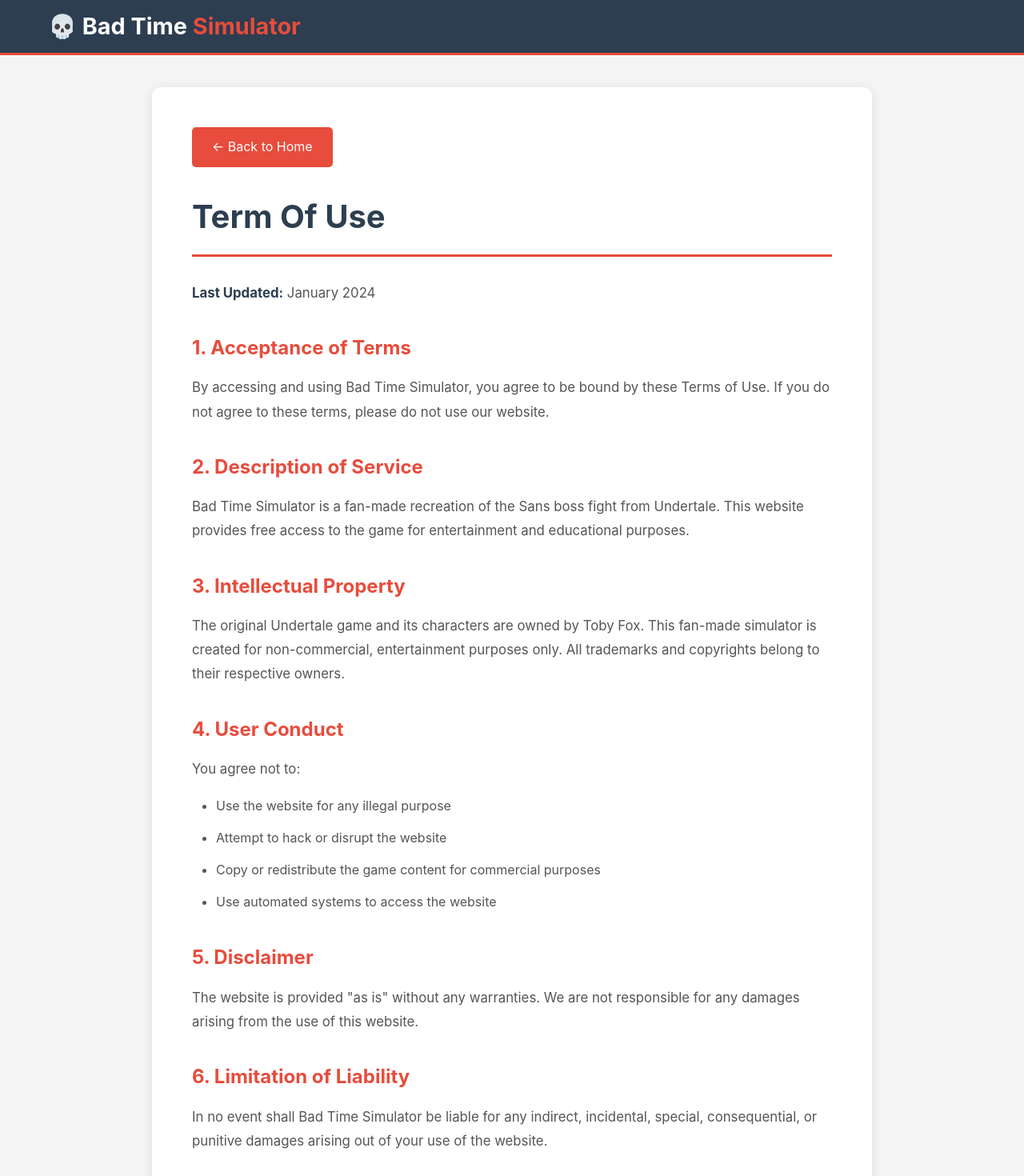
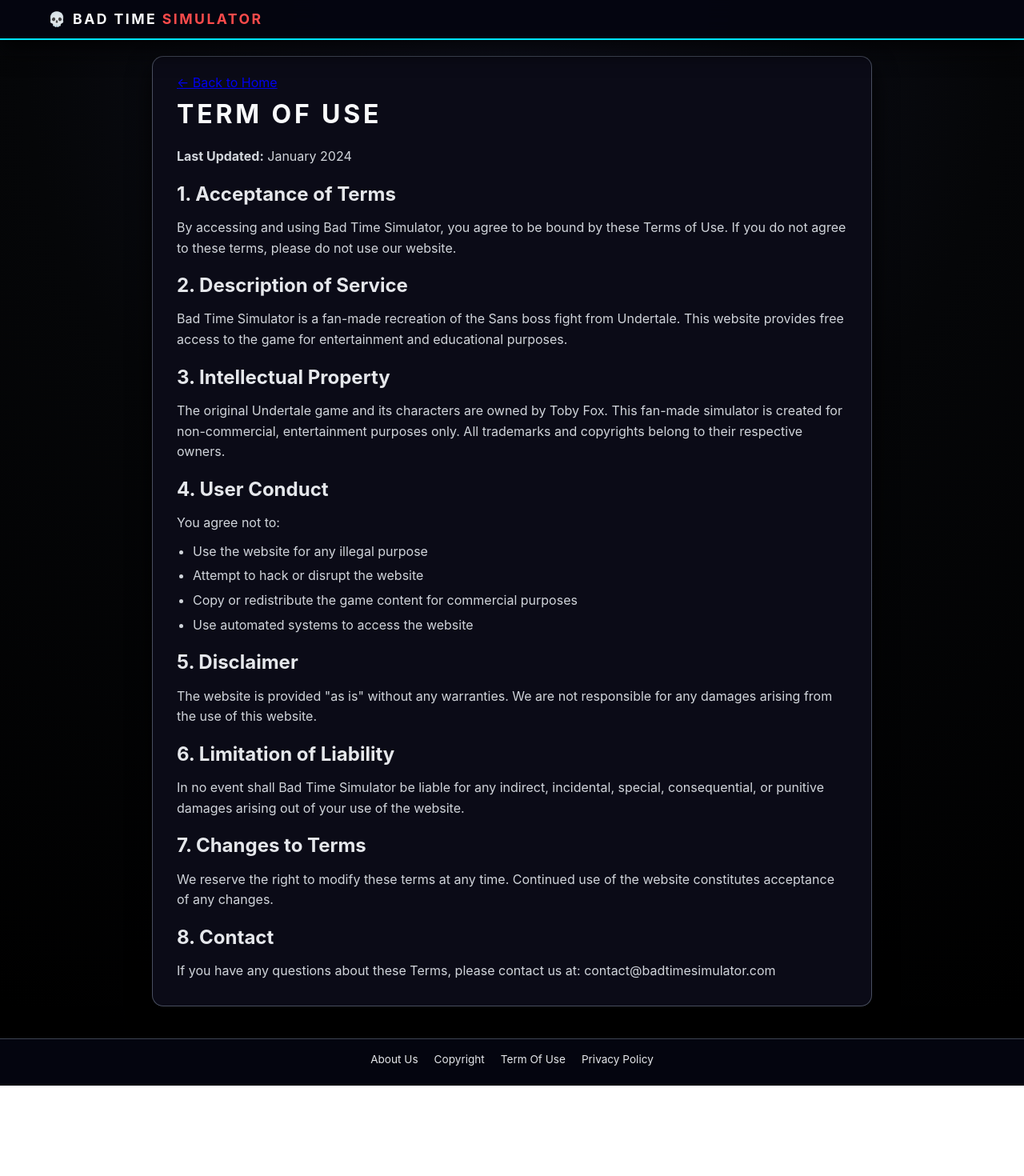
Before and after one commit to lunianfu1986/bad-time-simulator-nextjs, a Next.js app: page /terms in a window 1280 px wide. Shown: the top 1470 px of the page at 80% size. After the commit the page ends 1357 px from the top, so only its background shows below. Built offline with nearby package versions, Linux system fonts and the light colour scheme.

Commit message:
Update globals.css

```diff
--- a/app/globals.css
+++ b/app/globals.css
@@ -2,18 +2,22 @@
 
 body {
   font-family: -apple-system, BlinkMacSystemFont, 'Segoe UI', Arial, sans-serif;
-  background: #f5f5f5;
-  color: #333;
+  background: radial-gradient(circle at top, #111322 0, #050608 45%, #000 100%);
+  color: #f5f5f5;
   line-height: 1.6;
 }
 
+/* 顶部导航 */
+
 .top-nav {
-  background: #2c3e50;
+  background: rgba(5, 6, 16, 0.96);
   padding: 10px 0;
-  border-bottom: 3px solid #e74c3c;
+  border-bottom: 2px solid #00e5ff;
   position: sticky;
   top: 0;
   z-index: 1000;
+  box-shadow: 0 14px 28px rgba(0, 0, 0, 0.75);
+  backdrop-filter: blur(14px);
 }
 
 .nav-container {
@@ -23,77 +27,97 @@
   display: flex;
   justify-content: space-between;
   align-items: center;
-  flex-wrap: wrap;
+}
+
+.logo {
+  color: #f9fafb;
+  font-size: 1.1em;
+  font-weight: bold;
+  text-decoration: none;
+  letter-spacing: 0.14em;
+  text-transform: uppercase;
+}
+
+.logo span {
+  color: #ff4b4b;
+}
+
+.nav-links {
+  display: flex;
   gap: 15px;
 }
 
-.logo {
-  font-size: 1.8em;
-  font-weight: bold;
-  color: #fff;
+.nav-links a {
+  color: #e5e7eb;
   text-decoration: none;
+  font-size: 0.85em;
   cursor: pointer;
-  transition: opacity 0.3s;
+  text-transform: uppercase;
+  letter-spacing: 0.12em;
+  padding: 4px 10px;
+  border-radius: 999px;
+  border: 1px solid transparent;
+  transition: all 0.18s ease-out;
 }
 
-.logo:hover {
-  opacity: 0.8;
+.nav-links a:hover {
+  color: #f9fafb;
+  border-color: rgba(0, 229, 255, 0.6);
+  background: rgba(0, 0, 0, 0.85);
+  box-shadow: 0 0 18px rgba(0, 229, 255, 0.35);
 }
 
-.logo span { color: #e74c3c; }
-
-.nav-links {
-  display: flex;
-  gap: 25px;
-  align-items: center;
-}
-
-.nav-links a {
-  color: #fff;
-  text-decoration: none;
-  padding: 5px 10px;
-  transition: color 0.3s;
-  cursor: pointer;
-}
-
-.nav-links a:hover { color: #e74c3c; }
+/* 搜索框 */
 
 .search-box {
   display: flex;
-  background: #34495e;
-  border-radius: 20px;
-  padding: 5px 15px;
+  align-items: center;
+  gap: 5px;
+  padding: 3px 6px;
+  border-radius: 999px;
+  background: rgba(13, 15, 28, 0.9);
+  border: 1px solid rgba(148, 163, 184, 0.5);
 }
 
 .search-box input {
-  background: none;
+  padding: 5px 10px;
+  border-radius: 999px;
   border: none;
-  color: #fff;
-  padding: 5px 10px;
+  background: transparent;
+  color: #e5e7eb;
+  font-size: 0.8em;
   outline: none;
-  width: 200px;
 }
 
-.search-box input::placeholder { color: #95a5a6; }
+.search-box input::placeholder {
+  color: #6b7280;
+}
 
 .search-box button {
-  background: none;
+  background: rgba(0, 229, 255, 0.18);
   border: none;
-  color: #fff;
+  color: #00e5ff;
+  padding: 5px 10px;
+  border-radius: 50%;
   cursor: pointer;
+  font-size: 0.8em;
 }
+
+.search-box button:hover {
+  background: rgba(0, 229, 255, 0.35);
+}
+
+/* 主容器 */
 
 .container {
   max-width: 1200px;
-  margin: 0 auto;
-  padding: 30px 20px;
+  margin: 20px auto;
+  padding: 0 20px 40px 20px;
 }
 
+/* 游戏区域 */
+
 .game-wrapper {
-  background: #fff;
-  border-radius: 10px;
-  padding: 20px;
-  box-shadow: 0 2px 10px rgba(0,0,0,0.1);
   margin-bottom: 30px;
 }
 
@@ -101,38 +125,56 @@
   display: flex;
   justify-content: space-between;
   align-items: center;
-  margin-bottom: 15px;
-  flex-wrap: wrap;
+}
+
+.game-header h1 {
+  font-size: 2.1em;
+  color: #f9fafb;
+  letter-spacing: 0.18em;
+  text-transform: uppercase;
+  text-shadow: 0 0 20px rgba(255, 255, 255, 0.25);
+}
+
+.game-header p {
+  color: #9ca3af;
+  font-size: 0.95em;
+}
+
+.game-controls {
+  display: flex;
   gap: 10px;
 }
 
-.game-header h1 { color: #2c3e50; font-size: 2em; }
-
-.game-controls { display: flex; gap: 10px; }
-
 .control-btn {
-  background: #e74c3c;
-  color: #fff;
+  background: linear-gradient(135deg, #00e5ff, #4df3ff);
+  color: #020617;
   border: none;
   padding: 10px 20px;
-  border-radius: 5px;
+  border-radius: 999px;
   cursor: pointer;
-  font-size: 1em;
-  transition: all 0.3s;
+  font-size: 0.9em;
+  text-transform: uppercase;
+  letter-spacing: 0.12em;
+  transition: all 0.18s ease-out;
+  box-shadow: 0 0 22px rgba(0, 229, 255, 0.45);
 }
 
 .control-btn:hover {
-  background: #c0392b;
-  transform: translateY(-2px);
+  transform: translateY(-1px);
+  box-shadow: 0 0 40px rgba(0, 229, 255, 0.75);
 }
+
+/* 可以给第二个按钮做个反色（如果你想手动改类名的话再加，这里先保持通用） */
 
 .game-container {
   position: relative;
-  width: 100%;
-  background: #000;
-  border-radius: 8px;
+  margin-top: 15px;
+  border-radius: 16px;
   overflow: hidden;
+  box-shadow: 0 18px 40px rgba(0, 0, 0, 0.9);
   height: 600px;
+  background: radial-gradient(circle at top, #181829 0, #050608 70%);
+  border: 1px solid rgba(148, 163, 184, 0.45);
 }
 
 .game-container.fullscreen {
@@ -143,6 +185,9 @@
   height: 100vh;
   z-index: 9999;
   border-radius: 0;
+  border: none;
+  box-shadow: none;
+  background: #000;
 }
 
 .game-frame {
@@ -151,257 +196,317 @@
   border: none;
 }
 
+/* Loading 蒙层 */
+
 .loading {
   position: absolute;
-  top: 50%;
-  left: 50%;
-  transform: translate(-50%, -50%);
-  text-align: center;
-  color: #fff;
+  inset: 0;
+  background: radial-gradient(circle at top, rgba(0, 229, 255, 0.15), transparent 65%),
+              rgba(0, 0, 0, 0.9);
+  display: flex;
+  flex-direction: column;
+  justify-content: center;
+  align-items: center;
+  color: #e5e7eb;
   z-index: 10;
+  font-size: 0.95em;
 }
 
 .spinner {
-  border: 4px solid rgba(255,255,255,0.1);
-  border-left-color: #e74c3c;
+  width: 40px;
+  height: 40px;
+  border: 4px solid rgba(148, 163, 184, 0.3);
+  border-top-color: #00e5ff;
   border-radius: 50%;
-  width: 50px;
-  height: 50px;
   animation: spin 1s linear infinite;
-  margin: 0 auto 20px;
+  margin-bottom: 10px;
 }
 
-@keyframes spin { to { transform: rotate(360deg); } }
+@keyframes spin {
+  to { transform: rotate(360deg); }
+}
+
+.loading span {
+  position: relative;
+}
+
+.loading span::after {
+  content: " ...";
+  animation: dots 1.1s infinite steps(4, end);
+}
+
+@keyframes dots {
+  0%   { content: ""; }
+  25%  { content: "."; }
+  50%  { content: ".."; }
+  75%  { content: "..."; }
+}
+
+/* 退出全屏按钮 */
 
 .exit-fullscreen-btn {
-  position: fixed;
-  top: 20px;
-  right: 20px;
-  background: rgba(231, 76, 60, 0.9);
-  color: #fff;
-  border: none;
-  padding: 12px 25px;
-  border-radius: 5px;
+  position: absolute;
+  top: 10px;
+  right: 15px;
+  background: rgba(0, 0, 0, 0.78);
+  color: #e5e7eb;
+  border: 1px solid rgba(148, 163, 184, 0.7);
+  padding: 5px 12px;
+  border-radius: 999px;
   cursor: pointer;
-  z-index: 10000;
-  font-size: 1em;
+  z-index: 11;
+  font-size: 0.75em;
+  text-transform: uppercase;
+  letter-spacing: 0.12em;
 }
 
 .exit-fullscreen-btn:hover {
-  background: rgba(192, 57, 43, 0.9);
+  background: rgba(0, 0, 0, 0.95);
+  color: #00e5ff;
+  border-color: #00e5ff;
 }
 
+/* 内容区块 */
+
 .content-section {
-  background: #fff;
-  border-radius: 10px;
-  padding: 30px;
+  background: rgba(12, 12, 24, 0.98);
+  padding: 20px;
   margin-bottom: 20px;
-  box-shadow: 0 2px 10px rgba(0,0,0,0.1);
+  border-radius: 14px;
+  box-shadow: 0 14px 30px rgba(0, 0, 0, 0.8);
+  border: 1px solid rgba(148, 163, 184, 0.35);
 }
 
 .content-section h2 {
-  color: #2c3e50;
-  font-size: 2em;
-  margin-bottom: 20px;
-  border-bottom: 3px solid #e74c3c;
-  padding-bottom: 10px;
+  margin-bottom: 10px;
+  color: #f9fafb;
+  text-transform: uppercase;
+  letter-spacing: 0.16em;
+  font-size: 1.05em;
 }
 
 .content-section h3 {
-  color: #e74c3c;
-  font-size: 1.5em;
-  margin: 25px 0 15px;
+  margin-top: 15px;
+  margin-bottom: 8px;
+  color: #e5e7eb;
+  font-size: 0.98em;
 }
 
 .content-section p {
-  color: #555;
-  font-size: 1.05em;
-  margin-bottom: 15px;
+  margin-bottom: 10px;
+  color: #d1d5db;
+  font-size: 0.93em;
 }
+
+/* 特性卡片 */
 
 .feature-grid {
   display: grid;
-  grid-template-columns: repeat(auto-fit, minmax(250px, 1fr));
-  gap: 20px;
-  margin: 20px 0;
+  grid-template-columns: repeat(auto-fit, minmax(220px, 1fr));
+  gap: 15px;
+  margin-top: 10px;
 }
 
 .feature-card {
-  background: #f8f9fa;
-  border-left: 4px solid #e74c3c;
-  padding: 20px;
-  border-radius: 5px;
-  transition: all 0.3s;
+  background: rgba(15, 23, 42, 0.98);
+  padding: 15px;
+  border-radius: 10px;
+  border: 1px solid rgba(148, 163, 184, 0.45);
+  box-shadow: 0 10px 22px rgba(0, 0, 0, 0.8);
 }
 
-.feature-card:hover {
-  transform: translateX(5px);
-  box-shadow: 0 5px 15px rgba(0,0,0,0.1);
+.feature-card h4 {
+  margin-bottom: 8px;
+  color: #f9fafb;
+  font-size: 0.95em;
+  letter-spacing: 0.08em;
+  text-transform: uppercase;
 }
 
-.feature-card h4 { color: #2c3e50; margin-bottom: 10px; font-size: 1.2em; }
-.feature-card p { color: #666; font-size: 0.95em; margin: 0; }
+.feature-card p {
+  color: #d1d5db;
+  font-size: 0.9em;
+}
+
+/* 提示框 */
 
 .info-box {
-  background: #fff3cd;
-  border-left: 4px solid #ffc107;
-  padding: 20px;
-  margin: 20px 0;
-  border-radius: 5px;
+  background: radial-gradient(circle at top left, rgba(0, 229, 255, 0.15), transparent 55%),
+              rgba(15, 23, 42, 0.96);
+  border-left: 5px solid #00e5ff;
+  padding: 15px;
+  margin-top: 10px;
+  border-radius: 10px;
 }
 
-.info-box.warning { background: #f8d7da; border-left-color: #dc3545; }
-.info-box.success { background: #d4edda; border-left-color: #28a745; }
-.info-box h4 { margin-bottom: 10px; font-size: 1.2em; }
+.info-box h4 {
+  margin-bottom: 8px;
+  color: #f9fafb;
+}
+
+.info-box.warning {
+  border-left-color: #f97316;
+}
+
+.info-box.success {
+  border-left-color: #22c55e;
+}
+
+/* 攻击列表 */
 
 .attack-list {
-  display: grid;
-  grid-template-columns: repeat(auto-fill, minmax(180px, 1fr));
+  display: flex;
+  flex-wrap: wrap;
   gap: 10px;
-  margin: 20px 0;
+  margin-top: 10px;
 }
 
 .attack-item {
-  background: #f8f9fa;
-  border: 1px solid #dee2e6;
-  padding: 12px;
-  border-radius: 5px;
-  text-align: center;
-  transition: all 0.3s;
-  cursor: pointer;
+  background: rgba(15, 23, 42, 0.98);
+  padding: 8px 12px;
+  border-radius: 999px;
+  font-size: 0.85em;
+  color: #e5e7eb;
+  border: 1px solid rgba(148, 163, 184, 0.6);
 }
 
-.attack-item:hover {
-  background: #e74c3c;
-  color: #fff;
-  transform: scale(1.05);
-}
+/* 页脚 */
 
-footer {
-  background: #2c3e50;
-  color: #bdc3c7;
-  padding: 30px 20px;
+.footer {
+  background: rgba(5, 6, 16, 0.98);
+  color: #9ca3af;
+  padding: 15px 0;
   text-align: center;
-}
-
-footer p { margin: 5px 0; }
-
-@media (max-width: 768px) {
-  .nav-links { display: none; }
-  .search-box { width: 100%; }
-  .search-box input { width: 100%; }
-  .game-header h1 { font-size: 1.5em; }
-  .game-container { height: 400px; }
-  .content-section { padding: 20px; }
-  .content-section h2 { font-size: 1.5em; }
-}
-/* ========== Footer 样式 ========== */
-.footer {
-  background: linear-gradient(180deg, #5a8a9a 0%, #7ba3b0 100%);
-  color: #fff;
-  padding: 15px 20px;
+  margin-top: 40px;
+  border-top: 1px solid rgba(148, 163, 184, 0.4);
+  box-shadow: 0 -12px 24px rgba(0, 0, 0, 0.8);
 }
 
 .footer-links {
   display: flex;
   justify-content: center;
-  gap: 60px;
-  flex-wrap: wrap;
+  gap: 20px;
+  margin-bottom: 6px;
 }
 
-.footer-links a {
-  color: #fff;
+.footer a {
+  color: #e5e7eb;
   text-decoration: none;
-  font-size: 1em;
-  font-weight: 500;
-  transition: opacity 0.3s;
+  font-size: 0.85em;
 }
 
-.footer-links a:hover {
-  opacity: 0.8;
-  text-decoration: underline;
+.footer a:hover {
+  color: #00e5ff;
 }
 
-/* ========== 二级页面样式 ========== */
+/* 子页面（About / Terms / Privacy / Copyright） */
+
 .sub-page {
-  min-height: calc(100vh - 200px);
-  background: #f5f5f5;
-  padding: 40px 20px;
+  min-height: 100vh;
+  background: radial-gradient(circle at top, #111322 0, #050608 45%, #000 100%);
+}
+
+.sub-page-header {
+  background: rgba(5, 6, 16, 0.96);
+  color: #f9fafb;
+  padding: 10px 20px;
+  display: flex;
+  justify-content: space-between;
+  align-items: center;
+  border-bottom: 1px solid rgba(148, 163, 184, 0.45);
+  box-shadow: 0 10px 24px rgba(0, 0, 0, 0.8);
+}
+
+.sub-page-header a {
+  color: #e5e7eb;
+  text-decoration: none;
+  font-size: 0.85em;
+}
+
+.sub-page-header a:hover {
+  color: #00e5ff;
 }
 
 .sub-page-content {
   max-width: 900px;
-  margin: 0 auto;
-  background: #fff;
-  padding: 50px;
-  border-radius: 10px;
-  box-shadow: 0 2px 15px rgba(0,0,0,0.1);
+  margin: 20px auto;
+  background: rgba(12, 12, 24, 0.98);
+  padding: 20px 30px;
+  border-radius: 14px;
+  box-shadow: 0 14px 30px rgba(0, 0, 0, 0.9);
+  border: 1px solid rgba(148, 163, 184, 0.45);
 }
 
 .sub-page-content h1 {
-  color: #2c3e50;
-  font-size: 2.5em;
-  margin-bottom: 30px;
-  padding-bottom: 15px;
-  border-bottom: 3px solid #e74c3c;
+  margin-bottom: 15px;
+  color: #f9fafb;
+  letter-spacing: 0.12em;
+  text-transform: uppercase;
 }
 
 .sub-page-content h2 {
-  color: #e74c3c;
-  font-size: 1.5em;
-  margin: 35px 0 15px;
+  margin-top: 15px;
+  margin-bottom: 10px;
+  color: #e5e7eb;
 }
 
 .sub-page-content p {
-  color: #555;
-  font-size: 1.05em;
-  margin-bottom: 15px;
-  line-height: 1.8;
+  margin-bottom: 10px;
+  color: #d1d5db;
 }
 
 .sub-page-content ul {
-  margin: 15px 0 20px 30px;
-  color: #555;
-  line-height: 2;
+  margin-left: 20px;
+  margin-bottom: 10px;
+  color: #d1d5db;
 }
 
 .sub-page-content li {
-  margin-bottom: 8px;
+  margin-bottom: 5px;
 }
 
-.sub-page-content strong {
-  color: #2c3e50;
-}
+/* 自适应 */
 
-.back-btn {
-  display: inline-block;
-  background: #e74c3c;
-  color: #fff;
-  text-decoration: none;
-  padding: 12px 25px;
-  border-radius: 5px;
-  font-size: 1em;
-  margin-bottom: 30px;
-  transition: background 0.3s;
-}
+@media (max-width: 768px) {
+  .nav-container {
+    flex-direction: column;
+    align-items: flex-start;
+    gap: 10px;
+  }
 
-.back-btn:hover {
-  background: #c0392b;
-}
+  .nav-links {
+    flex-wrap: wrap;
+  }
 
-/* ========== 响应式 - 二级页面 ========== */
-@media (max-width: 768px) {
+  .search-box input {
+    width: 150px;
+  }
+
+  .game-header {
+    flex-direction: column;
+    align-items: flex-start;
+    gap: 10px;
+  }
+
+  .game-container {
+    height: 400px;
+  }
+
+  .container {
+    padding: 0 15px 30px 15px;
+  }
+
   .sub-page-content {
     padding: 30px 20px;
   }
 
   .sub-page-content h1 {
-    font-size: 1.8em;
+    font-size: 1.4em;
   }
 
   .footer-links {
     justify-content: center;
-    gap: 30px;
+    gap: 20px;
     padding: 10px 20px;
   }
 }
```
